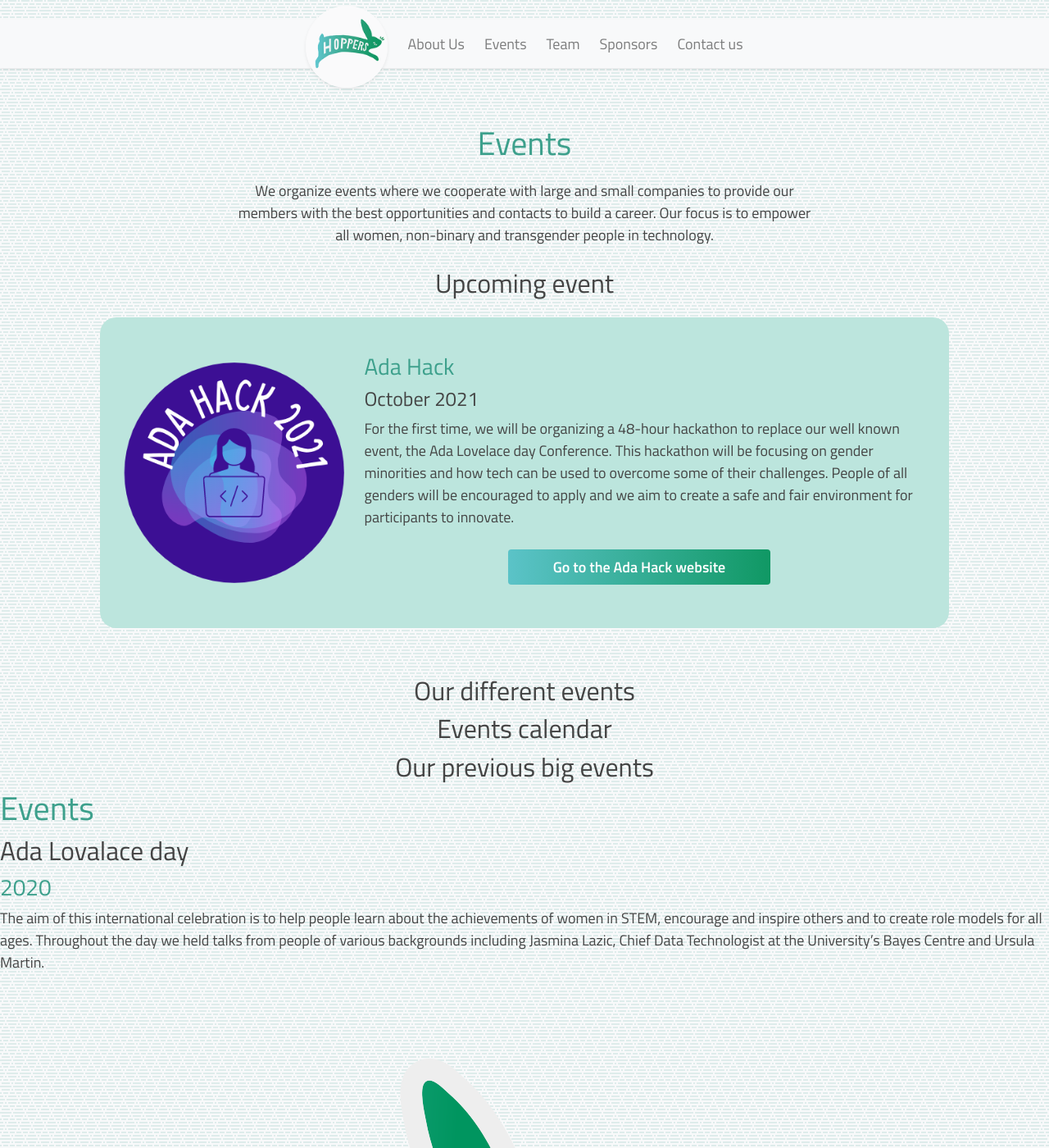
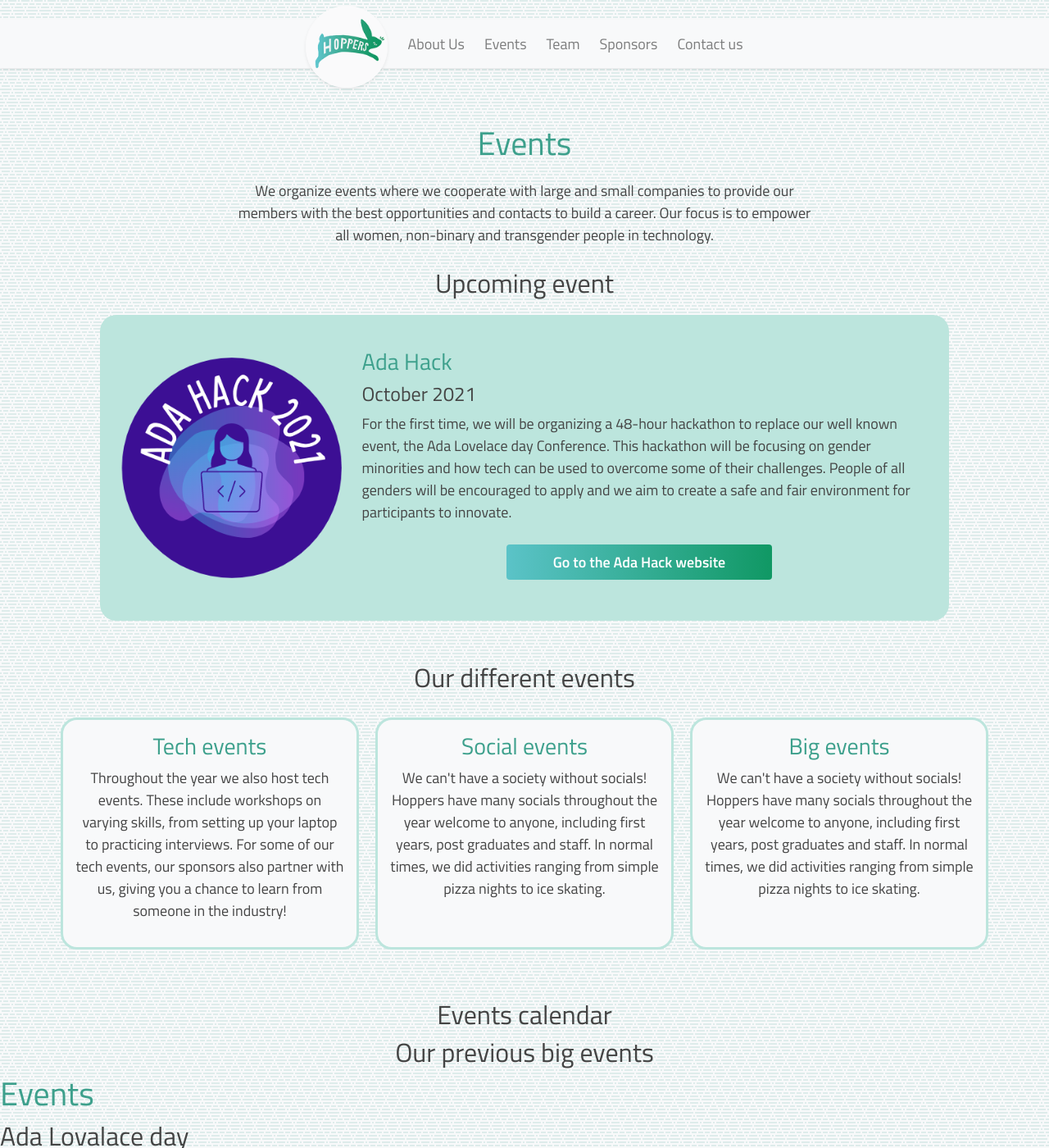
Before and after one commit to edinburgh-hoppers/website_new, a Jekyll site: the page built from _pages/events.html, in a window 1280 px wide and 1400 px high. Shown: the whole window at 82% size. Built offline with Jekyll 4.4.1, drawn with Linux system fonts in a browser that asks for light colours; nearby versions of some CDN libraries.

Commit message:
Type of events finished - responsive

```diff
--- /dev/null
+++ b/_data/event-types.yml
@@ -0,0 +1,2 @@
+- title: Tech events
+  description:
--- a/_pages/events.html
+++ b/_pages/events.html
@@ -13,7 +13,7 @@ layout: default
 
 	<section class="upcoming-event">
 		<h2>Upcoming event</h2>
-		<div class="highlighted">
+		<div class="highlighted d-flex flex-column flex-lg-row">
 			<div class="upcoming-event-logo">
 				<img src="{{ site.baseurl }}/assets/images/logos/ADA-HACK-2021-logo-2.png" alt="">
 			</div>
@@ -36,19 +36,47 @@ layout: default
 
 	<section class="event-types-section">
 		<h2>Our different events</h2>
-		<div class="event-types-wrapper">
+		<div class="event-types-wrapper d-flex flex-column flex-md-row">
+			<div class="event-type-card">
+				<h3>Tech events</h3>
+				<p>
+					Throughout the year we also host tech events. These include workshops on varying skills, from setting up your
+					laptop to practicing interviews. For some of our tech events, our sponsors also partner with us, giving you a
+					chance to learn from someone in the industry!
+				</p>
+			</div>
 
+			<div class="event-type-card">
+				<h3>Social events</h3>
+				<p>
+					We can't have a society without socials! Hoppers have many socials throughout the year welcome to anyone,
+					including first years, post graduates and staff. In normal times, we did activities ranging from simple pizza
+					nights to ice skating.
+				</p>
+			</div>
+
+			<div class="event-type-card">
+				<h3>Big events</h3>
+				<p>
+					We can't have a society without socials! Hoppers have many socials throughout the year welcome to anyone,
+					including first years, post graduates and staff. In normal times, we did activities ranging from simple pizza
+					nights to ice skating.
+				</p>
+			</div>
 		</div>
 
 	</section>
+
 	<section class="event-calendar">
 		<h2>Events calendar</h2>
 
 	</section>
-	<section class="past-big-events">
+
+	<section class="past-big-events" id="past-big-events">
 		<h2>Our previous big events</h2>
 
 	</section>
+
 </div>
 
 
--- a/assets/css/styles.scss
+++ b/assets/css/styles.scss
@@ -693,9 +693,9 @@ _________________________________________________________________
     .highlighted {
       background: $hoppers-light-green;
       width: 90%;
-      padding: 2%;
-      margin: 2% auto 5%;
-      display: flex;
+      padding: 20px;
+      margin: 20px auto 50px;
+      //display: flex;
       align-items: center;
       border-radius: 20px;
 
@@ -710,12 +710,35 @@ _________________________________________________________________
         margin: 2%;
         text-align: start;
       }
+
+      @media screen and (max-width:992px) {
+
+        padding-top: 30px;
+        .upcoming-event-logo img {
+          width: 200px;
+          margin-bottom: 10px;
+        }
+        .upcoming-event-desc {
+          text-align: center;
+        }
+      }
     }
   }
 
   .event-types-wrapper {
-    display: flex;
+    //display: flex;
+    margin: 20px auto 50px;
+    justify-content: space-evenly;
 
+    .event-type-card {
+      flex: 1 100%;
+      background: $hoppers-gray-light;
+      margin: 10px;
+      padding: 15px;
+      border-radius: 20px;
+      border: 3px solid $hoppers-light-green;
+
+    }
   }
 }
 
```
Also changed, not shown: assets/images/illustrations/undraw_movie_night_fldd.png (added).
